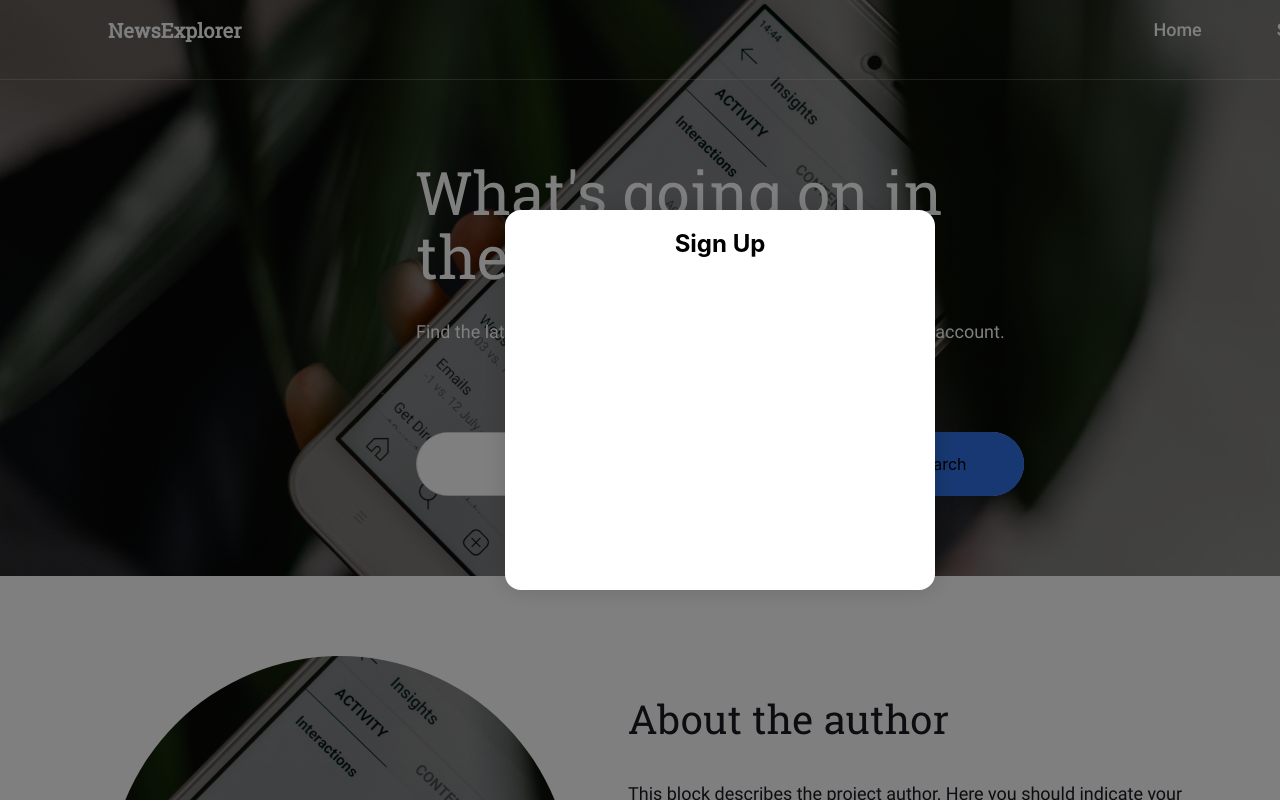
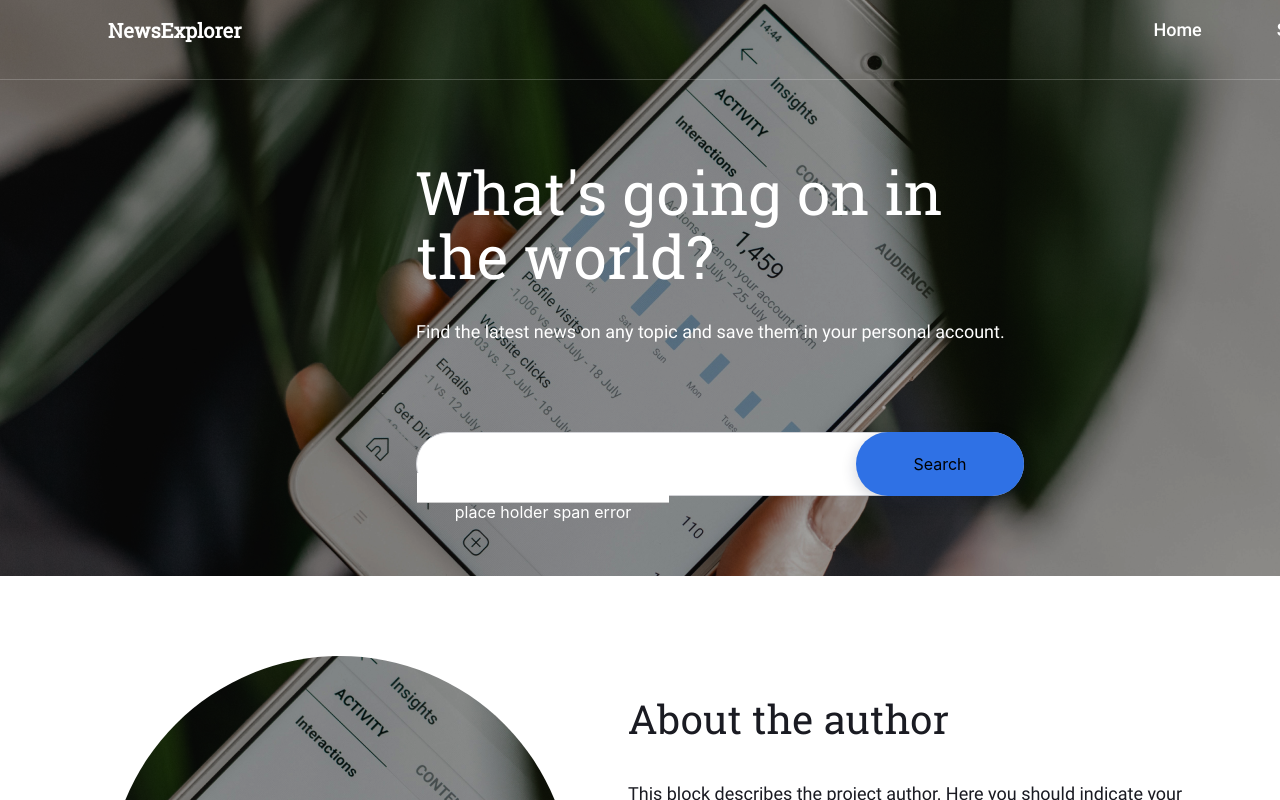
Before and after one commit to iralvin/news-explorer-frontend, a React (Create React App) app: page / in a window 1280 px wide. Shown: the top 800 px of the page. Built offline with nearby package versions, Linux system fonts and the light colour scheme.

Commit message:
initialized input field component

```diff
--- a/src/components/About.js
+++ b/src/components/About.js
@@ -1,7 +1,7 @@
 import React from "react";
 import aboutImg from "../images/georgia-bg.png"
 
-function About() {
+function About(props) {
   return (
     <div className="about section">
       <div className="about-container">
--- a/src/components/App.js
+++ b/src/components/App.js
@@ -1,22 +1,33 @@
-import logo from "../logo.svg";
-import "../App.css";
+import React from 'react';
+import logo from '../logo.svg';
+import '../App.css';
 
-import Header from "./Header";
-import Hero from "./Hero";
-import About from "./About";
-import Footer from "./Footer";
-import PopupWithForm from "./PopupWithForm";
+import Header from './Header';
+import Hero from './Hero';
+import About from './About';
+import Footer from './Footer';
+import SigninPopup from './SigninPopup';
+import PopupWithForm from './PopupWithForm';
 
 function App() {
+  const [isPopupOpened, setIsPopupOpened] = React.useState(false);
+
+  function openPopup() {
+    setIsPopupOpened(true);
+  }
+
+  function closePopup(e) {
+    setIsPopupOpened(false);
+  }
+
   return (
-    <div className="App">
+    <div className='App'>
       {/* <Header /> */}
-      <PopupWithForm />
+      <SigninPopup isOpened={isPopupOpened} closePopup={closePopup} />
 
-      <Hero />
+      <Hero onSignInClick={openPopup} />
       <About />
       <Footer />
-
 
       {/*
       <Header className="App-header">
--- a/src/components/Footer.js
+++ b/src/components/Footer.js
@@ -1,6 +1,6 @@
 import React from "react";
 
-function Footer() {
+function Footer(props) {
   return (
     <footer className="footer section">
       <div className="footer-container">
--- a/src/components/Header.js
+++ b/src/components/Header.js
@@ -1,6 +1,6 @@
 import React from "react";
 
-function Header() {
+function Header(props) {
   return (
     <div>
       <header className="header section">
@@ -9,7 +9,7 @@ function Header() {
               <nav className="header__nav-menu">
                   <ul className="header__nav-menu-list">
                       <li className="header__nav-menu-list-item">Home</li>
-                      <li className="header__nav-menu-list-item">Sign In</li>
+                      <li className="header__nav-menu-list-item" onClick={props.onSignInClick}>Sign In</li>
                   </ul>
               </nav>
           </div>
--- a/src/components/Hero.js
+++ b/src/components/Hero.js
@@ -3,10 +3,10 @@ import InputField from "./InputField";
 
 import Header from "./Header";
 
-function Hero() {
+function Hero(props) {
   return (
     <div className="hero section">
-      <Header />
+      <Header onSignInClick={props.onSignInClick}/>
       <div className="hero__title-container">
         <h1 className="hero__title">What's going on in the world?</h1>
         <p className="hero__subtitle">
--- a/src/components/InputField.js
+++ b/src/components/InputField.js
@@ -1,4 +1,4 @@
-import React from "react";
+import React from 'react';
 
 function InputField(props) {
   //   const [inputValidity, setInputValidity] = React.useState(false);
@@ -28,30 +28,36 @@ function InputField(props) {
   //   }, [inputValidity, errorMessage]);
 
   return (
-    <>
+    <div className='popup__input-container'>
+      <label className={`popup__input-title popup__input-title_${props.type}`}>
+        {props.type}
+      </label>
       <input
+        className={`popup__input popup__input_${props.type}`}
+        autoComplete='false'
         // ref={props.refs}
-        className="hero__search-input"
+        // className="hero__search-input"
         // className={props.inputClassName}
         // id={props.id}
-        // type={props.type}
+        type={props.type}
         // name={props.name}
-        // placeholder={props.placeholder}
+        placeholder={props.placeholder}
         // minLength={props.minLength}
         // maxLength={props.maxLength}
         // required
         // value={props.value}
         // onChange={handleInputChange}
       />
-      {/* <span
-        className={`${props.spanClassName} ${
-          inputValidity ? "" : "popup__input-error_visible"
-        }`}
-        id={props.spanId}
+      <span
+      // className={`${props.spanClassName} ${
+      //   inputValidity ? "" : "popup__input-error_visible"
+      // }`}
+      // id={props.spanId}
       >
-        {errorMessage}
-      </span> */}
-    </>
+        place holder span error
+        {/* {errorMessage} */}
+      </span>
+    </div>
   );
 }
 
--- a/src/components/PopupWithForm.js
+++ b/src/components/PopupWithForm.js
@@ -1,11 +1,67 @@
-import React from "react";
+import React from 'react';
 
-function PopupWithForm() {
+function PopupWithForm(props) {
+  function closePopup(e) {
+    if (e.target.classList.contains('popup')) {
+      props.closePopup();
+      console.log('clicked outside popupwindow');
+    }
+  }
+
+  function onSubmit(e) {
+    e.preventDefault();
+  }
+
   return (
-    <div className="popup section">
-      <div className="popup__dialog-window">
-        <form noValidate autoComplete="off">
-            <h2 className="popup__title">Sign Up</h2>
+    <div
+      className={`popup section ${props.isOpened ? 'popup__opened' : ''}`}
+      onClick={props.onClose}
+    >
+      <div className='popup__dialog-window'>
+        <form className='popup__form' noValidate autoComplete='off'>
+          <h2 className='popup__title'>{props.popupTitle}</h2>
+          {props.children}
+          {/* <div className='popup__input-container'>
+            <label className='popup__input-title popup__input-title_email'>
+              Email
+            </label>
+            <input
+              className='popup__input'
+              placeholder='Enter email'
+              type='email'
+            />
+            <span className='popup__span-error'>span placeholder</span>
+          </div>
+
+          <div className='popup__input-container'>
+            <label className='popup__input-title popup__input-title_password'>
+              Password
+            </label>
+            <input
+              className='popup__input'
+              placeholder='Enter password'
+              type='password'
+            />{' '}
+            <span className='popup__span-error'>span placeholder</span>
+          </div>
+
+          <div className='popup__input-container'>
+            <label className='popup__input-title popup__input-title_name'>
+              Name
+            </label>
+            <input
+              className='popup__input'
+              placeholder='Enter name'
+              type='text'
+            />{' '}
+            <span className='popup__span-error'>span placeholder</span>
+          </div> */}
+
+          <button className='popup__submit'>{props.buttonText}</button>
+          <p className='popup__flair-text'>
+            or{' '}
+            <span className='popup__flair-text popup__flair-text_button'>{props.flairText}</span>{' '}
+          </p>
         </form>
       </div>
     </div>
--- /dev/null
+++ b/src/components/SigninPopup.js
@@ -0,0 +1,34 @@
+import React from 'react';
+
+import PopupWithForm from './PopupWithForm';
+import InputField from './InputField';
+
+function SigninPopup(props) {
+  function closePopup(e) {
+    if (e.target.classList.contains('popup')) {
+      props.closePopup();
+      console.log('clicked outside popupwindow');
+    }
+  }
+
+  function onSubmit(e) {
+    e.preventDefault();
+  }
+
+  return (
+    <div className='popup__form_sign-in'>
+      <PopupWithForm
+        isOpened={props.isOpened}
+        onClose={closePopup}
+        popupTitle='Sign In'
+        buttonText='Sign In'
+        flairText='Sign Up'
+      >
+        <InputField type='email' placeholder='Enter email' />
+        <InputField type='password' placeholder='Enter password' />
+      </PopupWithForm>
+    </div>
+  );
+}
+
+export default SigninPopup;
--- a/src/styles/popup.css
+++ b/src/styles/popup.css
@@ -1,17 +1,84 @@
 .popup {
-  position: absolute;
+  display: none;
+  opacity: 0;
+  position: fixed;
   width: 100vw;
   height: 100vh;
   background: rgba(0, 0, 0, 0.5);
+  z-index: 1;
+  visibility: hidden;
+}
+.popup__opened{
   display: flex;
-  z-index: 1;
+  transition: opacity 1s, visibility 1s;
+  visibility: visible;
+  opacity: 1;
 }
 
 .popup__dialog-window {
   width: 430px;
-  height: 380px;
+  min-height: 380px;
   margin: auto;
   background: #ffffff;
   box-shadow: 0px 0px 25px rgba(0, 0, 0, 0.15);
   border-radius: 16px;
 }
+
+.popup__form {
+  width: 85%;
+  margin: auto;
+  padding-top: 35px;
+  display: flex;
+  flex-direction: column;
+  justify-content: flex-start;
+  text-align: left;
+}
+.popup__title {
+  margin: 0;
+  padding: 0;
+}
+
+.popup__input-container {
+  display: flex;
+  flex-direction: column;
+  margin-top: 30px;
+}
+
+.popup__input {
+  margin-top: 10px;
+  padding-bottom: 10px;
+  border: none;
+  border-bottom: 1px solid rgba(0, 0, 0, 0.2);
+}
+.popup__input:focus {
+  outline: none;
+  border-bottom: 2px solid rgba(0, 0, 0);
+}
+.popup__input-title{
+  text-transform: capitalize;
+}
+
+.popup__span-error {
+  font-family: Inter;
+  font-style: normal;
+  font-weight: normal;
+  font-size: 12px;
+  line-height: 15px;
+
+  color: #ff0000;
+}
+
+.popup__submit {
+  width: 360px;
+  height: 64px;
+  margin-top: 39px;
+  background: #2f71e5;
+  box-shadow: 0px 5px 15px rgba(14, 26, 57, 0.2);
+  border: none;
+  border-radius: 100px;
+}
+
+.popup__sign-in {
+  /* text-align: center; */
+  margin: 16px auto 28px;
+}
```
Also changed, not shown: src/components/SignupPopup.js (added), 1 other file (tests, documents, lock files or other folders). Lines whose indentation alone changed are shown as unchanged.
